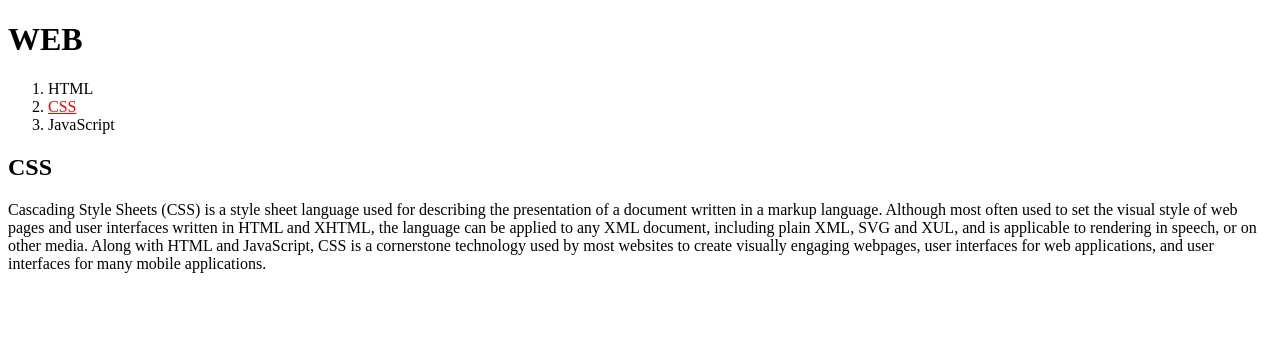
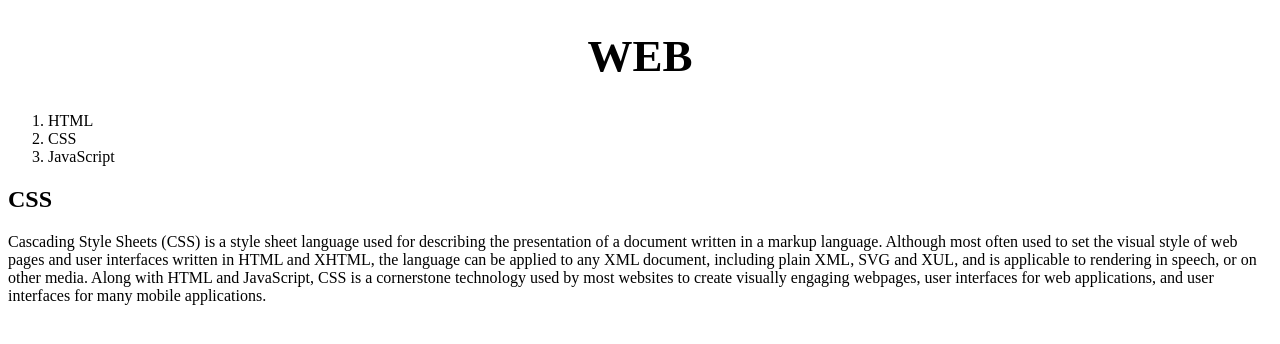
Before and after one commit to Czerny100/WEB2, a plain HTML site: page 2.html in a window 1280 px wide. Drawn offline with Linux system fonts and the light colour scheme.

Commit message:
06 CSS 속성 알아내기

```diff
--- a/2.html
+++ b/2.html
@@ -9,6 +9,10 @@
       color:black;
       text-decoration: none;
     }
+    h1 {
+      font-size: 45px;
+      text-align: center;
+    }
   </style>
 </head>
 <body>
@@ -16,7 +20,7 @@
   <ol>
     <li><a href="1.html">HTML</a></li>
     <!-- style 속성을 사용하는 방법 -->
-    <li><a href="2.html" style="color:red;text-decoration:underline">CSS</a></li>
+    <li><a href="2.html">CSS</a></li>
     <li><a href="3.html">JavaScript</a></li>
   </ol>
   <h2>CSS</h2>
```
